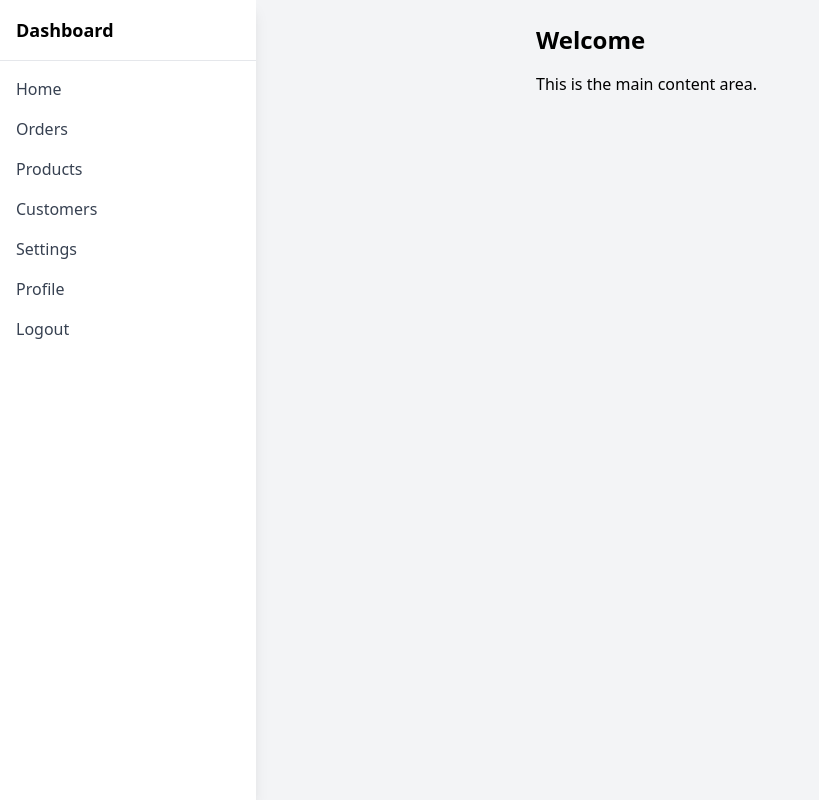
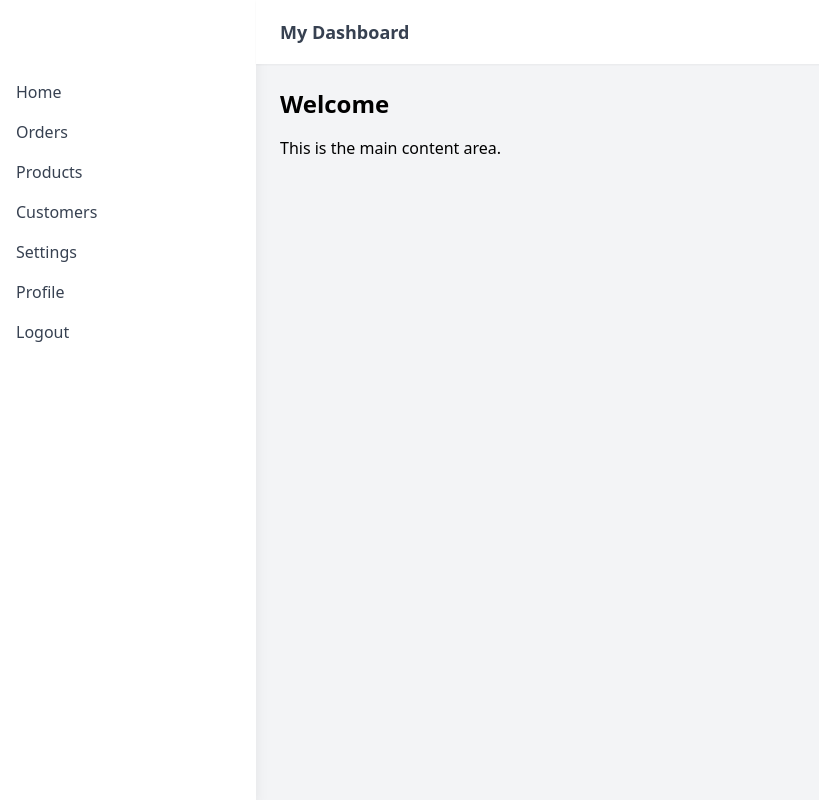
Before and after one commit to islandkid-20/dashboardtemplate, a plain HTML site: page home.html in a window 1280 px wide. Shown: the whole page, without its empty margins (0-819 px from the left). Drawn offline with nearby package versions, Linux system fonts and the light colour scheme.

Commit message:
Update home.html

```diff
--- a/home.html
+++ b/home.html
@@ -9,12 +9,20 @@
 </head>
 <body class="flex flex-col min-h-screen bg-gray-100">
 
+  <!-- Top Bar -->
+  <header class="bg-white shadow-sm py-3 px-6 flex items-center justify-between fixed w-full top-0 z-30 md:ml-64">
+    <div class="text-lg font-semibold text-gray-700">My Dashboard</div>
+    <div class="flex items-center space-x-3">
+      <span class="text-gray-700 hidden sm:block">John Doe</span>
+      <img src="https://i.pravatar.cc/40?img=3" alt="User Avatar" class="w-10 h-10 rounded-full border" />
+    </div>
+  </header>
+
   <!-- Layout Wrapper -->
-  <div class="flex flex-1">
+  <div class="flex flex-1 pt-16"> <!-- padding-top for fixed header -->
 
     <!-- Sidebar for desktop -->
-    <aside class="hidden md:flex md:flex-col w-64 bg-white shadow-lg h-screen fixed md:relative z-10">
-      <div class="p-4 font-bold text-lg border-b">Dashboard</div>
+    <aside class="hidden md:flex md:flex-col w-64 bg-white shadow-lg h-screen fixed top-0 z-10 pt-16">
       <nav class="flex-1 p-4">
         <ul class="space-y-4">
           <li><a href="/dashboard" class="block text-gray-700 hover:text-blue-500">Home</a></li>
```
